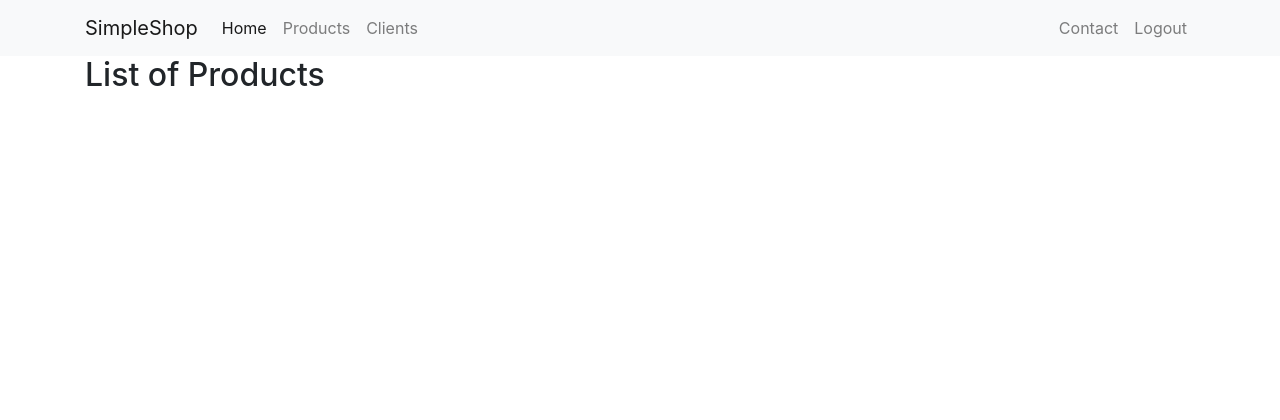
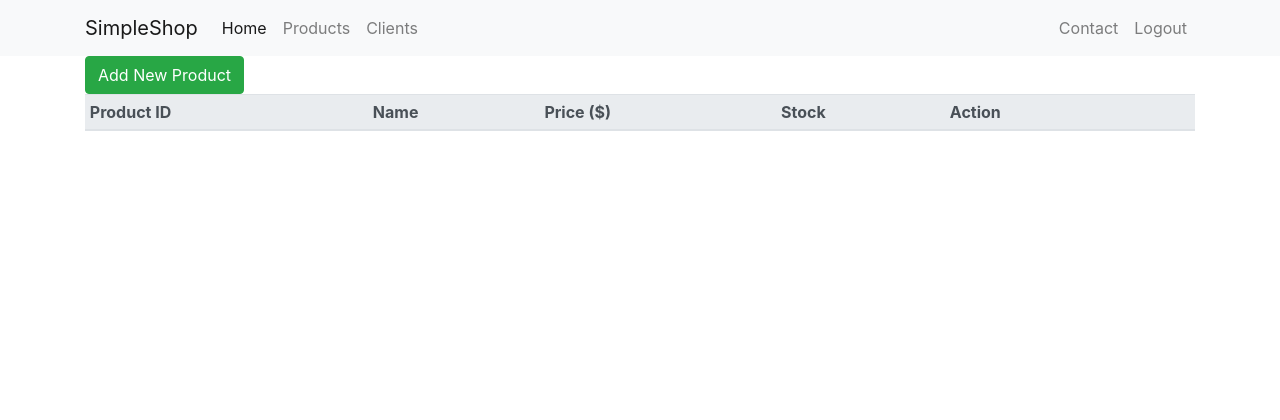
Before and after one commit to zqzhang2015/SimpleShop, a Django app: page /products in a window 1280 px wide. Shown: the top 420 px of the page. Run offline with Django 3.2, Linux system fonts and the light colour scheme; the visitor is signed in with stand-in values (Sample User, id 1); data that the repository does not hold is empty; some libraries are stand-ins or nearby versions.

Commit message:
Added list and detail views and CRUD operations for clients and products.

```diff
--- a/GenomicPrediction/settings.py
+++ b/GenomicPrediction/settings.py
@@ -23,7 +23,9 @@ BASE_DIR = os.path.dirname(os.path.dirname(os.path.abspath(__file__)))
 SECRET_KEY = 'y1&h&rarxr(w&+7rdq5^3uvwru_-4$7g4tqfrefkp218(jbu(8'
 
 # SECURITY WARNING: don't run with debug turned on in production!
+# DEBUG = False
 DEBUG = True
+# TEMPLATE_DEBUG = DEBUG
 
 ALLOWED_HOSTS = ['*']
 
--- a/SimpleShop/models.py
+++ b/SimpleShop/models.py
@@ -1,4 +1,5 @@
 from django.db import models
+from django.urls import reverse
 
 
 class Product(models.Model):
@@ -54,6 +55,9 @@ class Client(models.Model):
     def __str__(self):
         # return '%s - %s' % (self.account_number, self.last_name)
         return self.email_address
+
+    # def get_absolute_url(self):
+    #     return reverse('SimpleShop.views.', args=[str(self.id)])
 
 
 class Order(models.Model):
--- a/SimpleShop/templates/base.html
+++ b/SimpleShop/templates/base.html
@@ -17,6 +17,7 @@
             <link href="{% static 'css/style.css' %}" rel="stylesheet">
             <link rel="stylesheet" href="https://stackpath.bootstrapcdn.com/bootstrap/4.1.1/css/bootstrap.min.css" integrity="sha384-WskhaSGFgHYWDcbwN70/dfYBj47jz9qbsMId/iRN3ewGhXQFZCSftd1LZCfmhktB" crossorigin="anonymous">
         {% endblock stylesheets %}
+            <script src="https://unpkg.com/vue"></script>
 
     {% endblock head %}
 </head>
@@ -44,6 +45,7 @@
     {% endblock footer %}
 
     {% block javascripts %}
+
     {% endblock javascripts %}
 
 {% endblock body %}
--- a/SimpleShop/templates/error_404.html
+++ b/SimpleShop/templates/error_404.html
@@ -1 +1,7 @@
+{%  extends "base.html" %}
+
+{% block title %} 404 {% endblock title %}
+
+{% block content %}
 {{ request.get_full_path }}
+{% endblock content %}
--- a/SimpleShop/templates/productList.html
+++ b/SimpleShop/templates/productList.html
@@ -3,5 +3,52 @@
 {% block title %} Products {% endblock title %}
 
 {% block content %}
-<h2>List of Products</h2>
+
+    <div id="productlist">
+
+    <a class="btn btn-success" href="{% url 'product-create'%}" role="button">Add New Product</a>
+
+        <table class="table table-sm">
+            <thead class="thead-light">
+            <tr>
+                <th scope="col">Product ID</th>
+                <th scope="col">Name</th>
+                <th scope="col">Price ($)</th>
+                <th scope="col">Stock</th>
+                <th scope="col" style="width: 250px">Action</th>
+            </tr>
+            </thead>
+            <tbody>
+            {% for product in products %}
+                <tr>
+                    <td>{{ product.product_id }}</td>
+                    <td>{{ product.name }}</td>
+                    <td>{{ product.sale_price }}</td>
+                    <td>{{ product.stock }}</td>
+                    <td>
+                        <a class="btn btn-outline-info" href="{% url 'product-detail' product %}" role="button">Details</a>
+                        <a class="btn btn-outline-warning" href="{% url 'product-update' product %}" role="button">Edit</a>
+                        <a class="btn btn-outline-danger" href="{% url 'product-delete' product %}" role="button">Delete</a>
+
+                    </td>
+                </tr>
+            {% endfor %}
+            </tbody>
+        </table>
+    </div>
+
+
+
+
+
+    <script>
+        new Vue({
+            delimiters: ['[[', ']]'],
+            el: '#productlist',
+            data: {
+                title: 'List of Products'
+                products: ''
+            }
+        })
+    </script>
 {% endblock content %}
--- a/SimpleShop/urls.py
+++ b/SimpleShop/urls.py
@@ -1,16 +1,28 @@
 from django.urls import path
 from . import views
 from django.conf.urls import include
-from django.conf.urls import handler404, handler500
+
 
 urlpatterns = [
     path('', views.index, name='index'),
     path('clients', views.client_list_view, name='client-list'),
     path('products', views.product_list_view, name='product-list'),
-    path('clients/<pk>', views.client_detail_view, name='client-detail'),
-    path('products/<pk>', views.product_detail_view, name='product-detail'),
     path('contact', views.contact_view, name='contact'),
     path('', include('django.contrib.auth.urls')),
 ]
 
-handler404 = views.error_404
+handler404 = 'SimpleShop.views.error_404'
+
+urlpatterns += [
+    path('clients/create/', views.ClientCreate.as_view(), name='client-create'),
+    path('clients/<int:pk>/update/', views.ClientUpdate.as_view(), name='client-update'),
+    path('clients/<int:pk>/delete/', views.ClientDelete.as_view(), name='client-delete'),
+    path('clients/<int:pk>', views.ClientDetail.as_view(), name='client-detail'),
+]
+
+urlpatterns += [
+    path('products/create/', views.ProductCreate.as_view(), name='product-create'),
+    path('products/<slug:pk>/update/', views.ProductUpdate.as_view(), name='product-update'),
+    path('products/<slug:pk>/delete/', views.ProductDelete.as_view(), name='product-delete'),
+    path('products/<slug:pk>', views.ProductDetail.as_view(), name='product-detail'),
+]
--- a/SimpleShop/views.py
+++ b/SimpleShop/views.py
@@ -1,5 +1,9 @@
 from django.shortcuts import render
 from django.shortcuts import get_object_or_404
+from django.views.generic.edit import CreateView, UpdateView, DeleteView
+from django.views.generic import DetailView
+from django.urls import reverse_lazy
+from .models import Client, Product
 
 # Create your views here.
 
@@ -13,21 +17,74 @@ def contact_view(request):
 
 
 def client_list_view(request):
-    return render(request, 'clientList.html')
+    clients = Client.objects.all()
+    return render(request, 'clientList.html', {'clients': clients})
 
 
 def product_list_view(request):
-    return render(request, 'productList.html')
+    product_query = Product.objects.all()
+    context = {
+        'products': product_query
+    }
+    return render(request, 'productList.html', context)
 
 
 def client_detail_view(request):
     return render(request, 'clientDetail.html')
 
 
-def product_detail_view(request):
-    return render(request, 'productDetail.html')
-
-
 def error_404(request):
     context = {}
     return render(request, 'error_404.html', context)
+
+
+# CLIENT CRUD
+class ClientCreate(CreateView):
+    model = Client
+    fields = '__all__'
+    success_url = reverse_lazy('client-list')
+
+
+class ClientDetail(DetailView):
+    model = Client
+
+    def get_context_data(self, **kwargs):
+        context = super().get_context_data(**kwargs)
+        return context
+
+
+class ClientUpdate(UpdateView):
+    model = Client
+    fields = '__all__'
+    success_url = reverse_lazy('client-list')
+
+
+class ClientDelete(DeleteView):
+    model = Client
+    success_url = reverse_lazy('client-list')
+
+
+# PRODUCT CRUD
+class ProductCreate(CreateView):
+    model = Product
+    fields = '__all__'
+    success_url = reverse_lazy('product-list')
+
+
+class ProductDetail(DetailView):
+    model = Product
+
+    def get_context_data(self, **kwargs):
+        context = super().get_context_data(**kwargs)
+        return context
+
+
+class ProductUpdate(UpdateView):
+    model = Product
+    fields = '__all__'
+    success_url = reverse_lazy('product-list')
+
+
+class ProductDelete(DeleteView):
+    model = Product
+    success_url = reverse_lazy('product-list')
```
Also changed, not shown: SimpleShop/forms.py (added, +9 -0 lines), SimpleShop/templates/SimpleShop/client_confirm_delete.html (added, +11 -0 lines), SimpleShop/templates/SimpleShop/client_detail.html (added, +13 -0 lines), SimpleShop/templates/SimpleShop/client_form.html (added, +13 -0 lines), SimpleShop/templates/SimpleShop/product_confirm_delete.html (added, +11 -0 lines), SimpleShop/templates/SimpleShop/product_detail.html (added, +17 -0 lines), SimpleShop/templates/SimpleShop/product_form.html (added, +14 -0 lines), SimpleShop/templates/clientList.html (+34 -1 lines), GenomicPrediction/urls.py (line endings or trailing spaces).
